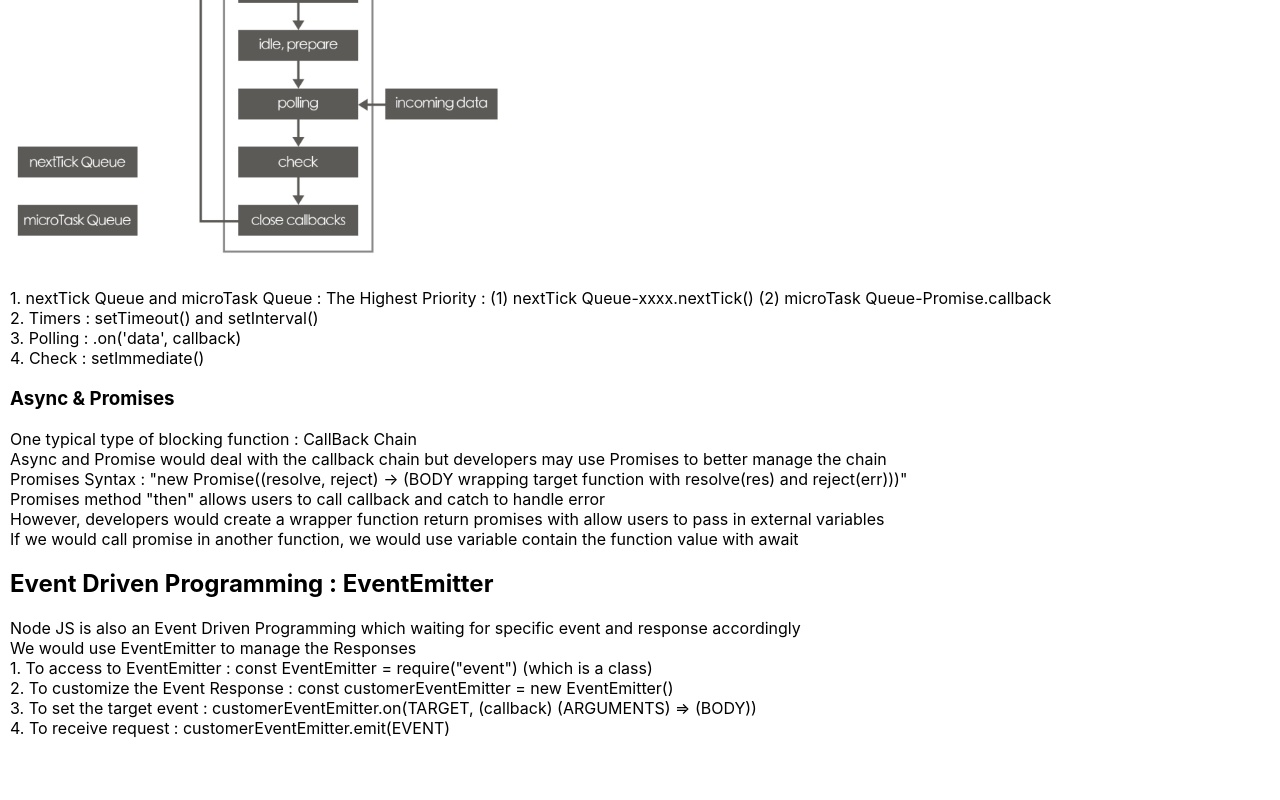
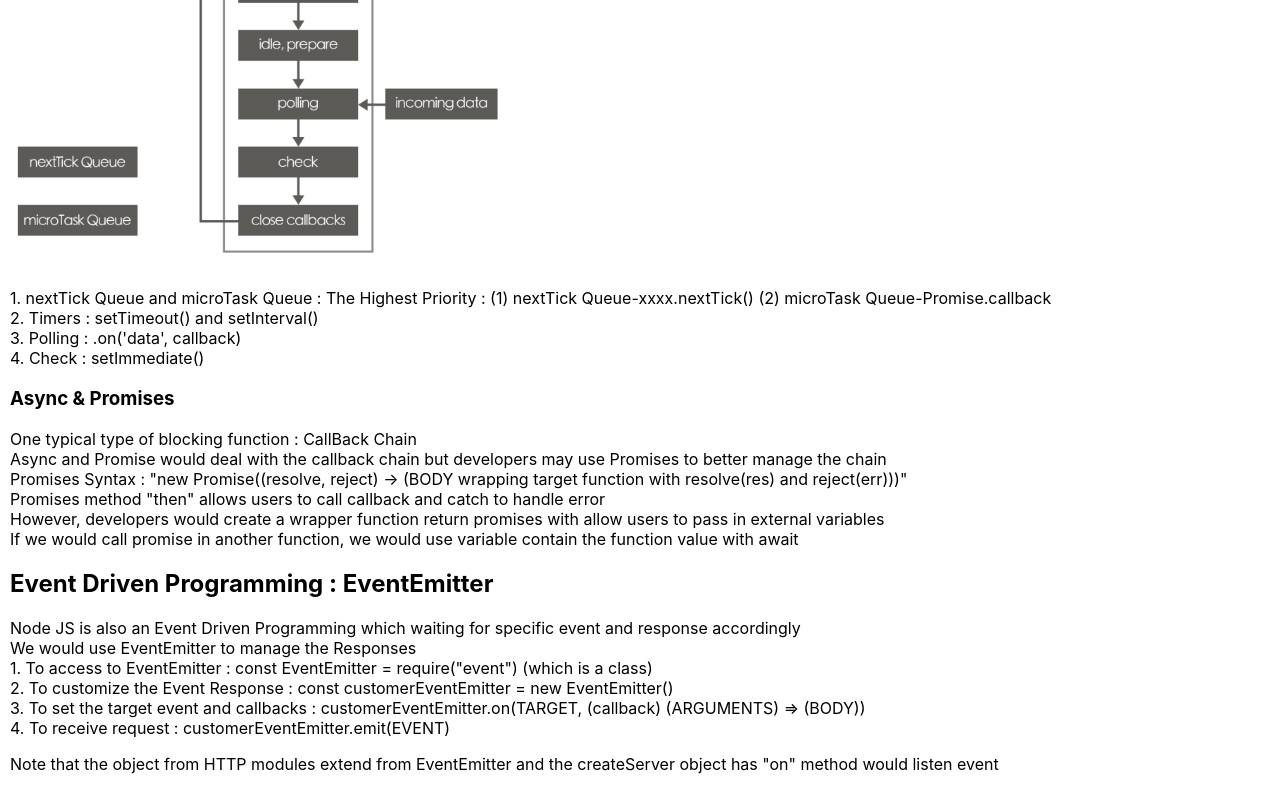
Before and after one commit to AnsonCHOWcm/Node-Express-learning-material, a React (Create React App) app: page /Notes in a window 1280 px wide. Shown: the part 2093-2893 px from the top of the page. Before the commit the page ends 2857 px from the top, so only its background shows below. Built offline with nearby package versions, Linux system fonts and the light colour scheme.

Commit message:
finished EventEmitter Notes

```diff
--- a/src/pages/Notes.js
+++ b/src/pages/Notes.js
@@ -95,6 +95,7 @@ const Notes = () => {
                 However, developers would create a wrapper function return promises with allow users to pass in external variables
                 <br></br>
                 If we would call promise in another function, we would use variable contain the function value with await
+            </p>
                 <h2>Event Driven Programming : EventEmitter</h2>
                 <p>Node JS is also an Event Driven Programming which waiting for specific event and response accordingly
                     <br></br>
@@ -104,11 +105,11 @@ const Notes = () => {
                     <br></br>
                     2. To customize the Event Response : const customerEventEmitter = new EventEmitter()
                     <br></br>
-                    3. To set the target event : customerEventEmitter.on(TARGET, (callback) (ARGUMENTS) => (BODY))
+                    3. To set the target event and callbacks : customerEventEmitter.on(TARGET, (callback) (ARGUMENTS) => (BODY))
                     <br></br>
                     4. To receive request : customerEventEmitter.emit(EVENT)
                 </p>
-            </p>
+                <p>Note that the object from HTTP modules extend from EventEmitter and the createServer object has "on" method would listen event</p>
         </div>
 
     );
```
